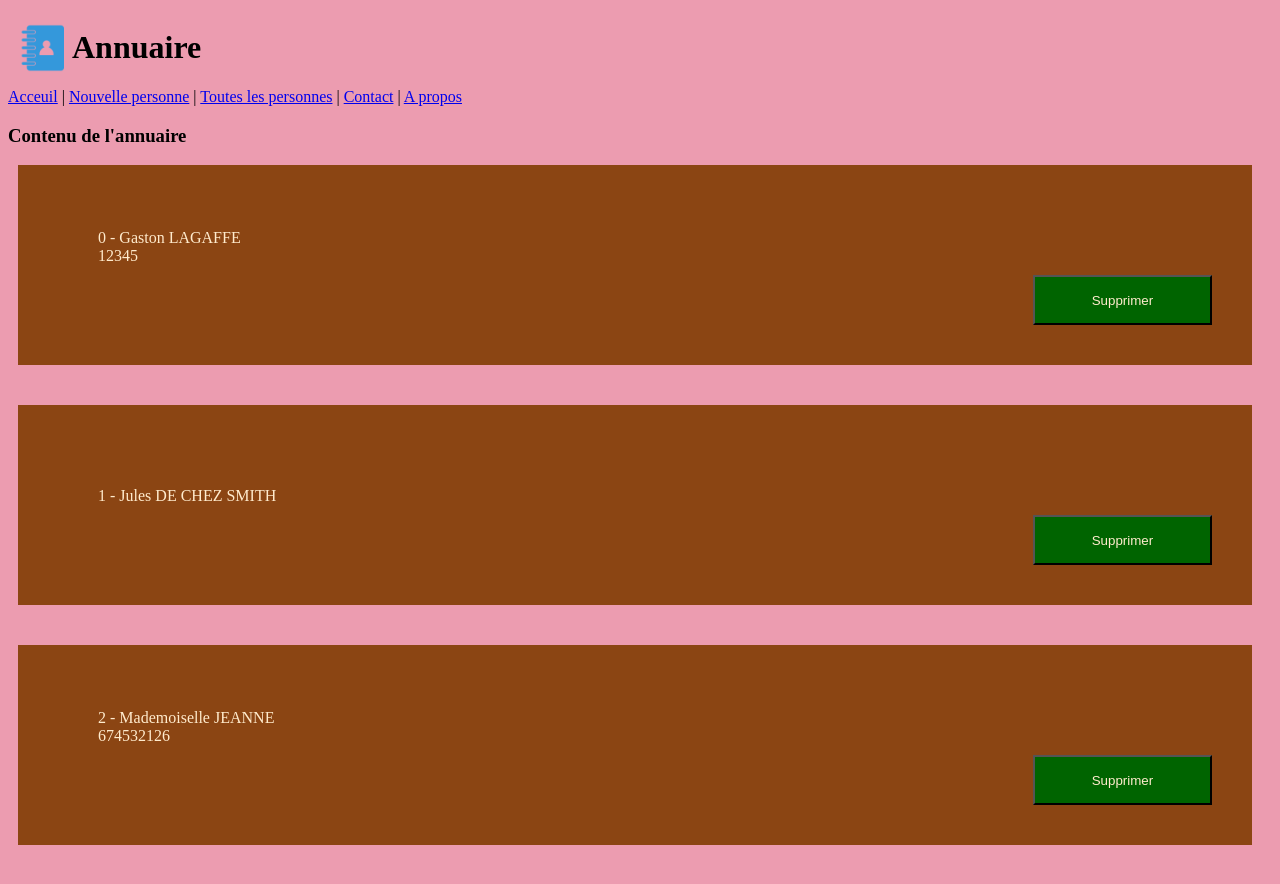
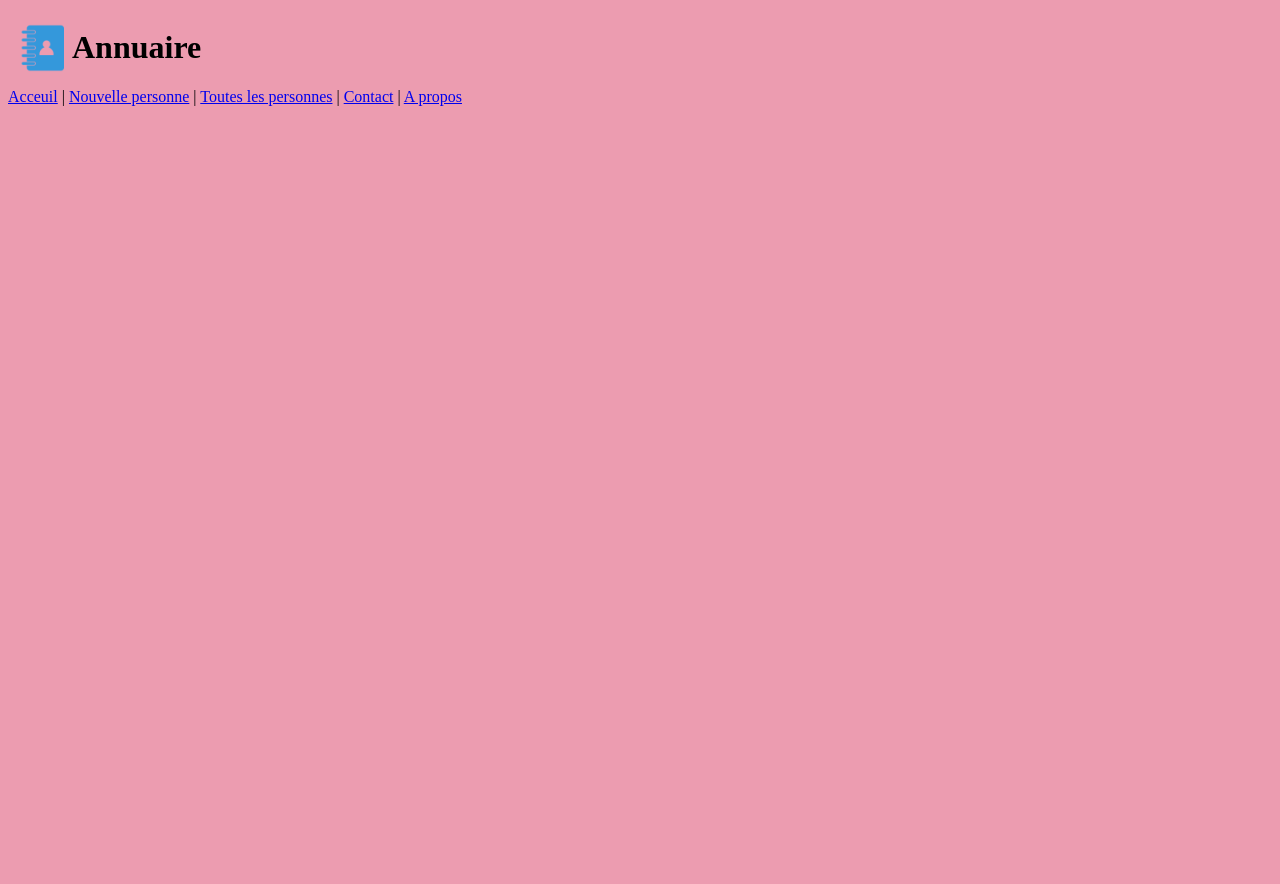
Before and after one commit to dessix04/AnnuaireRecent, an Angular app: page /personne-lister in a window 1280 px wide. After the commit the page ends 800 px from the top, so only its background shows below. Built offline with nearby package versions, Linux system fonts and the light colour scheme.

Commit message:
Ajout fonctionalité Lister les personnes

```diff
--- a/src/app/personne-lister/personne-lister.component.html
+++ b/src/app/personne-lister/personne-lister.component.html
@@ -1,25 +1,3 @@
-<h3>Contenu de l'annuaire</h3>
-<div class="annuaire">
-    <div class="personne">
-        0 - Gaston LAGAFFE <br>
-        12345
-    </div>
-    <div class="supprimer">
-        <input type="reset" value="Supprimer">
-    </div>
+<div *ngFor="let p of personnesAAfficher">
+{{p.nom}} {{p.prenom}} {{p.telephone}}
 </div>
-<div class="annuaire">
-    <div class="personne">1 - Jules DE CHEZ SMITH</div>
-    <div class="supprimer">
-        <input type="reset" value="Supprimer">
-    </div>
-</div>
-<div class="annuaire">
-    <div class="personne">
-        2 - Mademoiselle JEANNE <br>
-        674532126
-    </div>
-    <div class="supprimer">
-        <input type="reset" value="Supprimer">
-    </div>
-</div>
--- a/src/app/personne-lister/personne-lister.component.ts
+++ b/src/app/personne-lister/personne-lister.component.ts
@@ -1,4 +1,6 @@
 import { Component, OnInit } from '@angular/core';
+import { Personne } from '../models/personne';
+import { PersonneService } from '../services/personne.service';
 
 @Component({
   selector: 'app-personne-lister',
@@ -6,8 +8,10 @@ import { Component, OnInit } from '@angular/core';
   styleUrls: ['./personne-lister.component.css']
 })
 export class PersonneListerComponent implements OnInit {
-
-  constructor() { }
+personnesAAfficher : Personne[] = []
+  constructor(private ps: PersonneService) {
+    this.personnesAAfficher= ps.getPersonnes()
+  }
 
   ngOnInit(): void {
   }
--- a/src/app/services/personne.service.ts
+++ b/src/app/services/personne.service.ts
@@ -12,4 +12,7 @@ export class PersonneService {
     this.personnes.push(personne);
     console.log(this.personnes)
   }
+  getPersonnes() : Personne[]{
+    return this.personnes.slice()
+  }
 }
```
